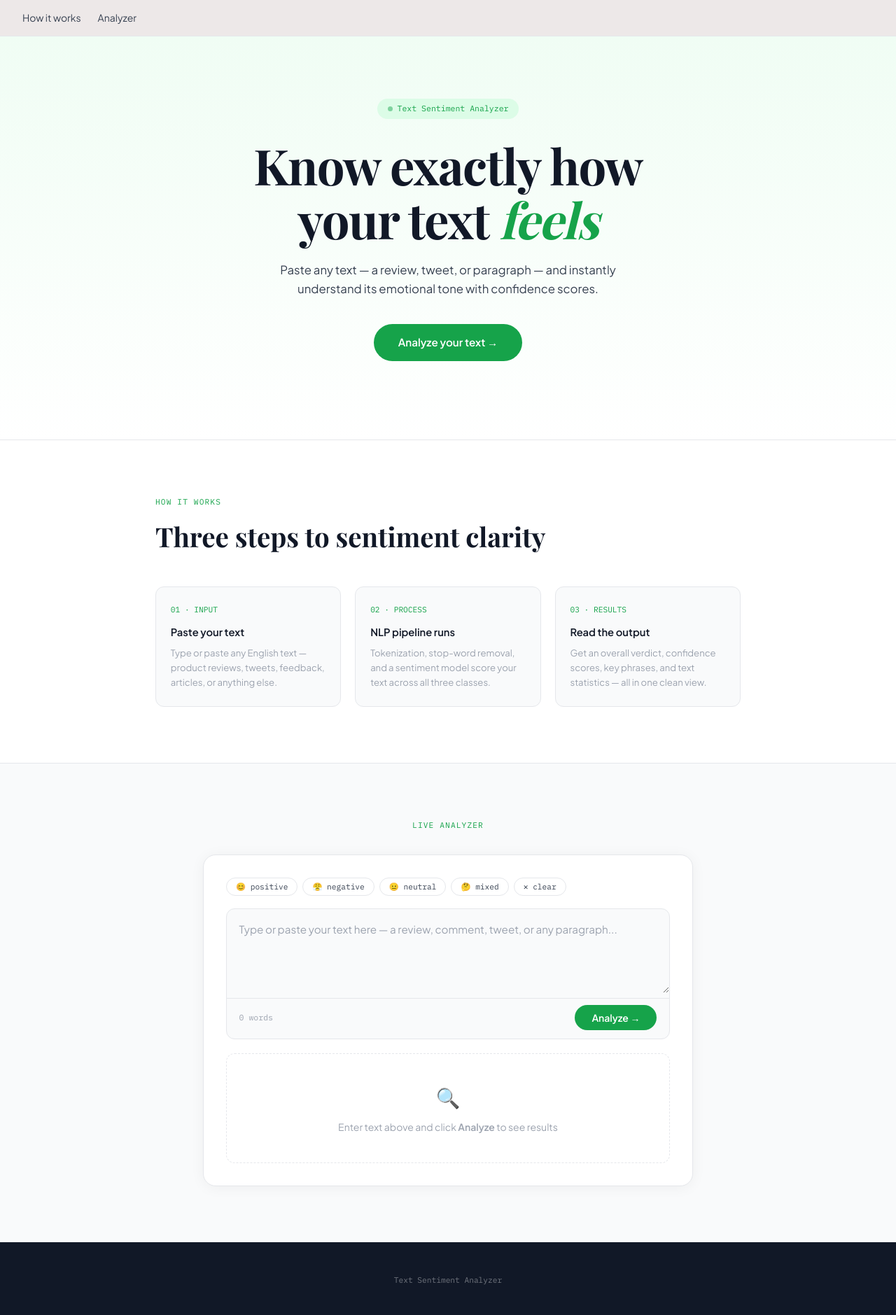
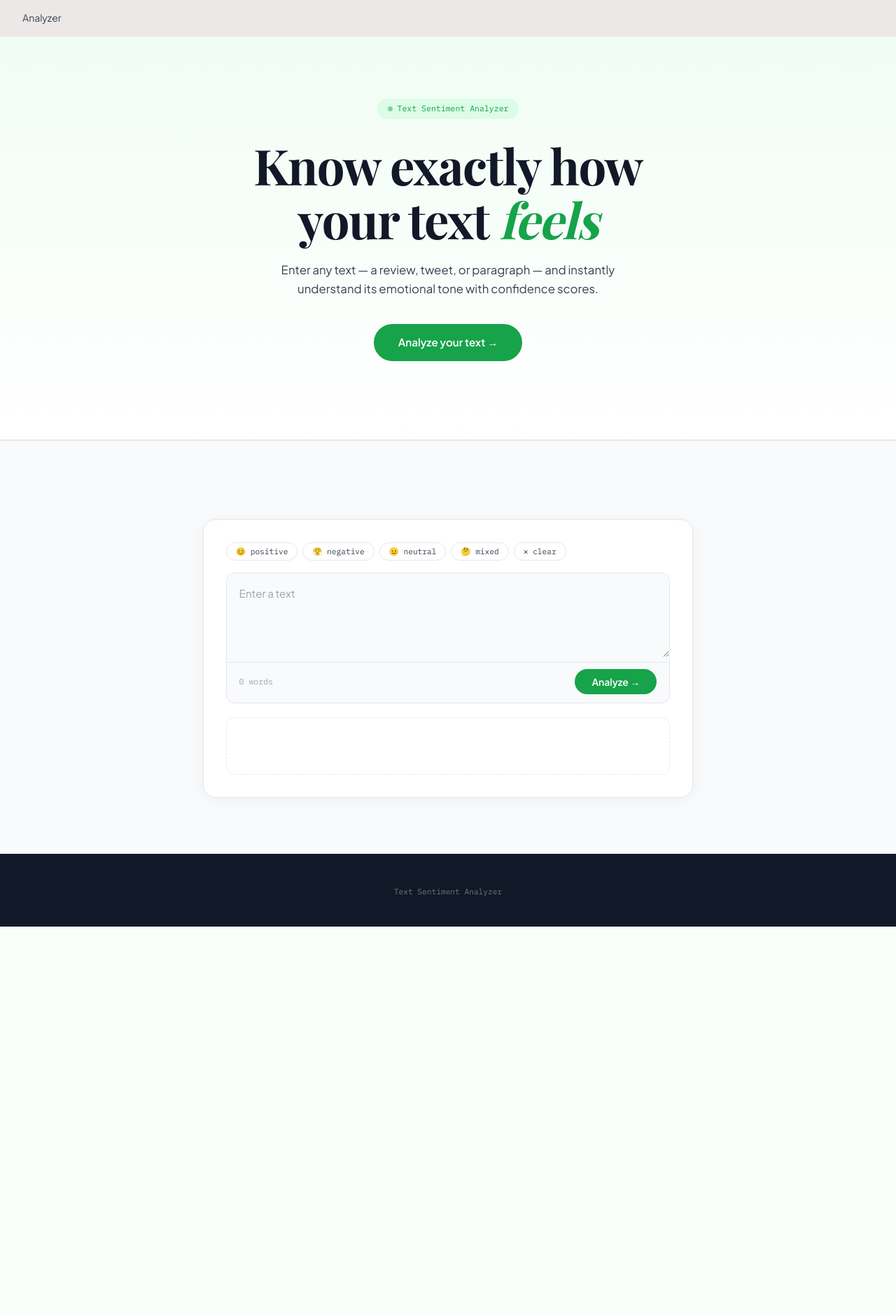
Before and after one commit to vani276/text-sentiment-analyzer, a Flask app: page / in a window 1280 px wide. Shown: the whole page at 70% size. After the commit the page ends 1324 px from the top, so only its background shows below. Run offline with Flask 3, Linux system fonts and the light colour scheme; parts of the project's set-up code (start-up, migrations or seed data) failed here and were passed over; some web fonts are replaced.

```diff
--- a/templates/index.html
+++ b/templates/index.html
@@ -274,7 +274,6 @@
 <!-- NAV -->
 <nav>
 <div class="nav-right">
-    <a href="#how" class="nav-link">How it works</a>
     <a href="#analyzer" class="nav-link">Analyzer</a>
   </div>
 </nav>
@@ -283,41 +282,18 @@
 <section class="hero">
   <div class="hero-chip">Text Sentiment Analyzer</div>
   <h1>Know exactly how<br/>your text <em>feels</em></h1>
-  <p>Paste any text — a review, tweet, or paragraph — and instantly understand its emotional tone with confidence scores.</p>
+  <p>Enter any text — a review, tweet, or paragraph — and instantly understand its emotional tone with confidence scores.</p>
   <a href="#analyzer" class="hero-cta">Analyze your text →</a>
   <div class="hero-stats">
     <div class="stat-item">
   </div>
 </section>
-
-<!-- HOW IT WORKS -->
-<section class="how" id="how">
-  <div class="section-tag">how it works</div>
-  <h2>Three steps to sentiment clarity</h2>
-  <div class="steps">
-    <div class="step-card">
-      <div class="step-n">01 · INPUT</div>
-      <div class="step-title">Paste your text</div>
-      <div class="step-desc">Type or paste any English text — product reviews, tweets, feedback, articles, or anything else.</div>
-    </div>
-    <div class="step-card">
-      <div class="step-n">02 · PROCESS</div>
-      <div class="step-title">NLP pipeline runs</div>
-      <div class="step-desc">Tokenization, stop-word removal, and a sentiment model score your text across all three classes.</div>
-    </div>
-    <div class="step-card">
-      <div class="step-n">03 · RESULTS</div>
-      <div class="step-title">Read the output</div>
-      <div class="step-desc">Get an overall verdict, confidence scores, key phrases, and text statistics — all in one clean view.</div>
-    </div>
-  </div>
 </section>
 
 <!-- ANALYZER -->
 <section id="analyzer">
   <div class="analyzer-inner">
     <div class="analyzer-head">
-    <div class="section-tag">live analyzer</div>
     </div>
 
     <div class="card">
@@ -330,7 +306,7 @@
       </div>
 
       <div class="textarea-wrap">
-        <textarea id="txt" placeholder="Type or paste your text here — a review, comment, tweet, or any paragraph..."></textarea>
+        <textarea id="txt" placeholder="Enter a text"></textarea>
         <div class="textarea-footer">
           <span class="word-count" id="wc">0 words</span>
           <button class="run-btn" id="runBtn" onclick="run()">Analyze →</button>
@@ -339,9 +315,6 @@
 
       <div id="results">
         <div class="empty-msg">
-          <div class="empty-icon">🔍</div>
-          Enter text above and click <strong>Analyze</strong> to see results
-        </div>
       </div>
     </div>
   </div>
```
